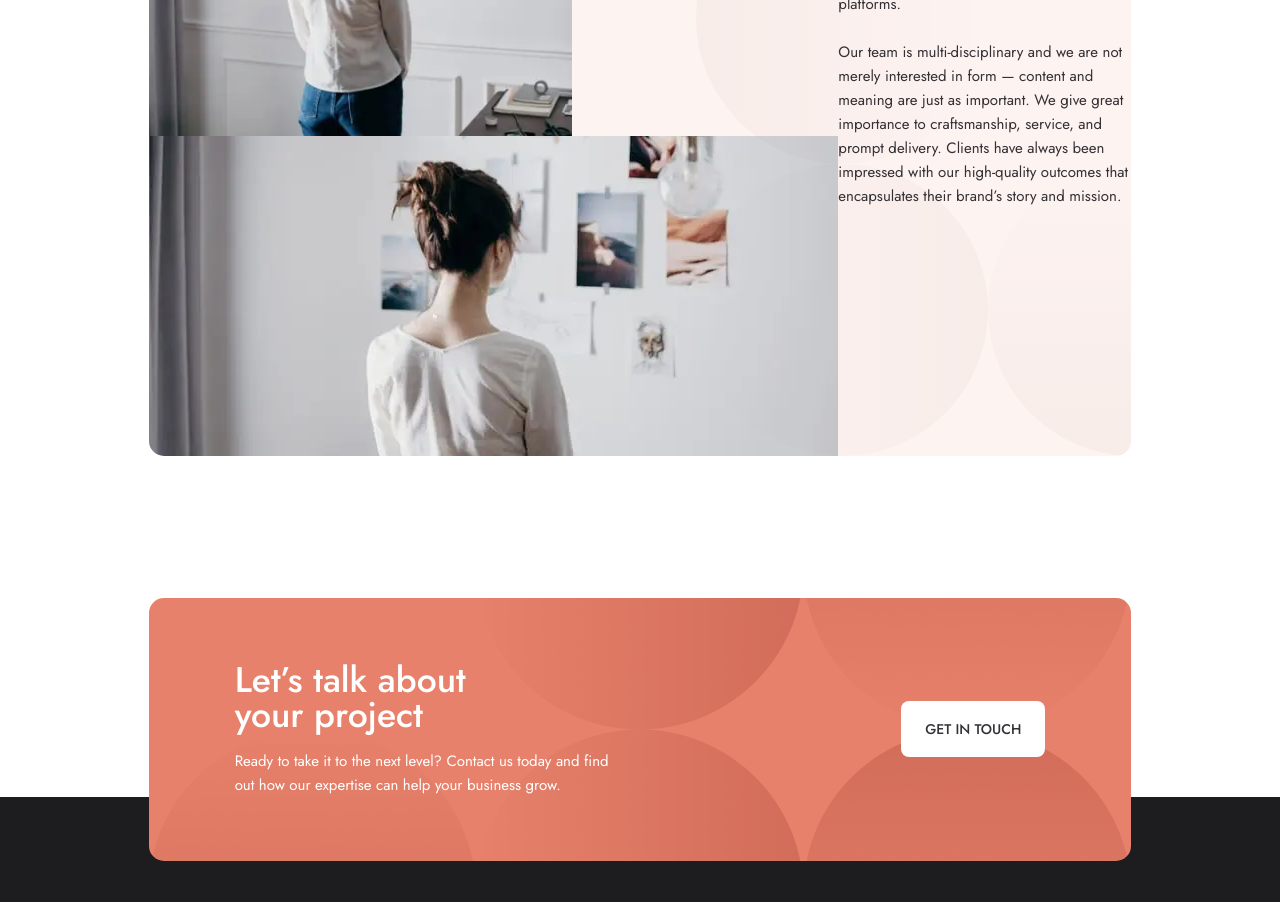
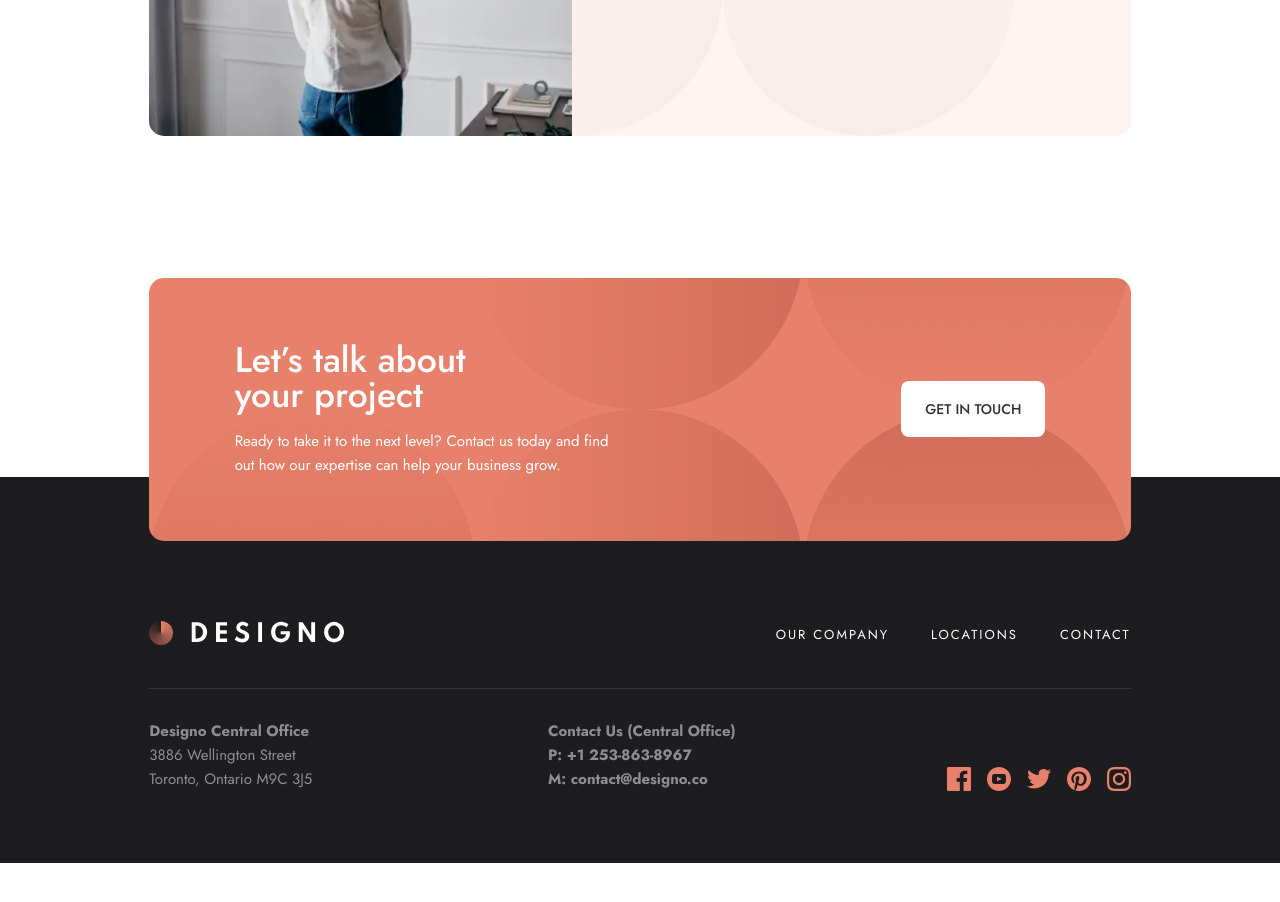
Before and after one commit to Iykekelvins/designo, a Next.js app: page /our-company in a window 1280 px wide. Shown: the part 1140-2042 px from the top of the page. After the commit the page ends 2003 px from the top, so only its background shows below. Built offline with nearby package versions, Linux system fonts and the light colour scheme.

Commit message:
chore: update tablet screen styling for world class talent section in our company page

```diff
--- a/_pages/our-company/world-class-talent.tsx
+++ b/_pages/our-company/world-class-talent.tsx
@@ -19,7 +19,7 @@ export default function WorldClassTalent() {
 						width={476}
 						height={320}
 						alt='woman with her back turned to the camera'
-						className='object-cover w-full max-sm:hidden'
+						className='object-cover w-full max-sm:hidden des:hidden'
 					/>
 					<Image
 						src='/images/about/image-world-class-talent-mobile.webp'
@@ -39,7 +39,8 @@ export default function WorldClassTalent() {
 						<h2 className='text-peach text-40 font-medium'>World-class talent</h2>
 						<p
 							className='pt-[max(1.5rem,20px)] text-16 leading-[1.6]
-              max-w-[max(27.813rem,445px)]
+              max-w-[max(27.813rem,445px)] sm:max-w-[max(572px)]
+							des:max-w-[max(27.813rem,445px)]
               '>
 							We are a crew of strategists, problem-solvers, and technologists. Every
 							design is thoughtfully crafted from concept to launch, ensuring success
```
